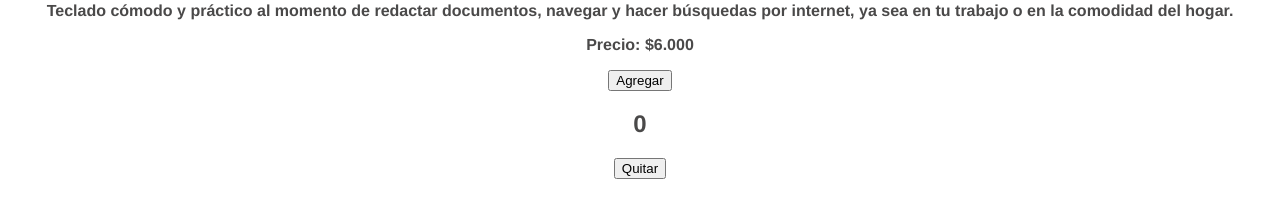
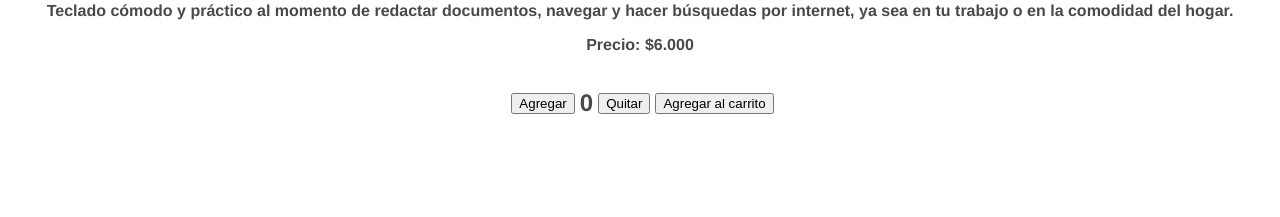
Before and after one commit to GuadalupeVelazquez/Idea-Velazquez, a React (Create React App) app: page /detalle/1 in a window 1280 px wide. Shown: the part 421-638 px from the top of the page. Built offline with nearby package versions, Linux system fonts and the light colour scheme.

Commit message:
agregue boton agregar al carrito y ruta cart

```diff
--- a/src/App.js
+++ b/src/App.js
@@ -3,6 +3,7 @@ import React from 'react';
 import ItemListContainer from './components/Contenedor/ItemListContainer';
 import ResponsiveAppBar from './components/Navbar/Navbar';
 import ItemDetailContainer from './components/ItemDetailContainer/ItemDetailContainer'
+import Cart from './components/Cart/Cart'
 import {BrowserRouter, Routes, Route} from 'react-router-dom'
 
 
@@ -16,6 +17,7 @@ function App() {
         <Route path='/' element = { <ItemListContainer textoSaludo= "Bienvenido a Keyboards"/> } />
         <Route path='/detalle/:id' element ={<ItemDetailContainer/>} />
         <Route path='/categorias/:categoria' element = {<ItemListContainer/>  } />
+        <Route path='/cart' element ={<Cart/>} />
       </Routes>
    </BrowserRouter>
   );
--- /dev/null
+++ b/src/components/Cart/Cart.js
@@ -0,0 +1,7 @@
+import React from 'react'
+
+export default function cart() {
+  return (
+    <div>cart</div>
+  )
+}
--- a/src/components/ItemCount/ItemCount.js
+++ b/src/components/ItemCount/ItemCount.js
@@ -1,11 +1,22 @@
 import React from 'react';
-import { useState } from 'react';
+
+const styles = {
+    distance :{
+        display:'flex',
+        justifyContent: 'center',
+        alignItems:'center',
+        margin:'3px'
+      },
+      distances : {
+        margin:'5px'
+      }
+
+}
 
 
-
-export const ItemCount = () => {
+export const ItemCount = ({numero,setNumero, onAdd}) => {
  const stock=10;
- const [numero, setNumero] = useState (0);
+//  const [numero, setNumero] = useState (0);
    const incrementar = () => {
     if (numero<stock){
         setNumero (numero +1);
@@ -18,15 +29,21 @@ export const ItemCount = () => {
         setNumero (stock);}
   };
     return (
-    <div>
+    <div style={styles.distance} >
 
     <div>
-       <button onClick={incrementar} >Agregar</button>
+       <button style={styles.distances}  onClick={incrementar} >Agregar</button>
     </div>
     <h2>{numero}</h2>
     <div>
-       <button onClick={decrementar}>Quitar</button>
+       <button style={styles.distances} onClick={decrementar}>Quitar</button>
     </div>
+
+      <div>
+
+        <button onClick={()=>onAdd(numero)}>Agregar al carrito</button>
+      </div>
+
     </div>
  )
 
--- a/src/components/ItemDetailContainer/ItemDetail.js
+++ b/src/components/ItemDetailContainer/ItemDetail.js
@@ -1,5 +1,9 @@
+
+import {Link} from 'react-router-dom'
 import React from 'react'
+import { useState } from 'react';
 import { ItemCount } from "../ItemCount/ItemCount";
+
 
 const styles = {
   style : {
@@ -9,9 +13,21 @@ const styles = {
     color:' #222121d1'
 
   }
+
+
 }
 
 function ItemDetail(item) {
+
+  const [cantidad,setCantidad] = useState (0);
+
+  const onAdd = (cantidad) => {
+    setCantidad (cantidad)
+  };
+
+  const [numero, setNumero] = useState (0);
+
+
 
     const productoActual = item.item
     return (
@@ -20,7 +36,12 @@ function ItemDetail(item) {
         <p>{productoActual.nombre}</p>
         <p>{productoActual.description}</p>
         <p>{productoActual.precio}</p>
-        <ItemCount/>
+        {/* <h2 >{numero}</h2> */}
+        {cantidad === 0 ? (<ItemCount numero={numero} setNumero={setNumero} onAdd={onAdd}/>)
+
+        : (<Link to='/cart'>Ir al carrito</Link>)}
+
+
       </div>
     )
 }
--- a/src/components/Navbar/Navbar.js
+++ b/src/components/Navbar/Navbar.js
@@ -14,7 +14,7 @@ import MenuItem from '@mui/material/MenuItem';
 import AdbIcon from '@mui/icons-material/Adb';
 import CartWidget from '../Cartwidget/CartWidget';
 import {Link, NavLink} from 'react-router-dom'
-import { padding } from '@mui/system';
+// import { padding } from '@mui/system';
 
 const styles ={
   style :{
```
